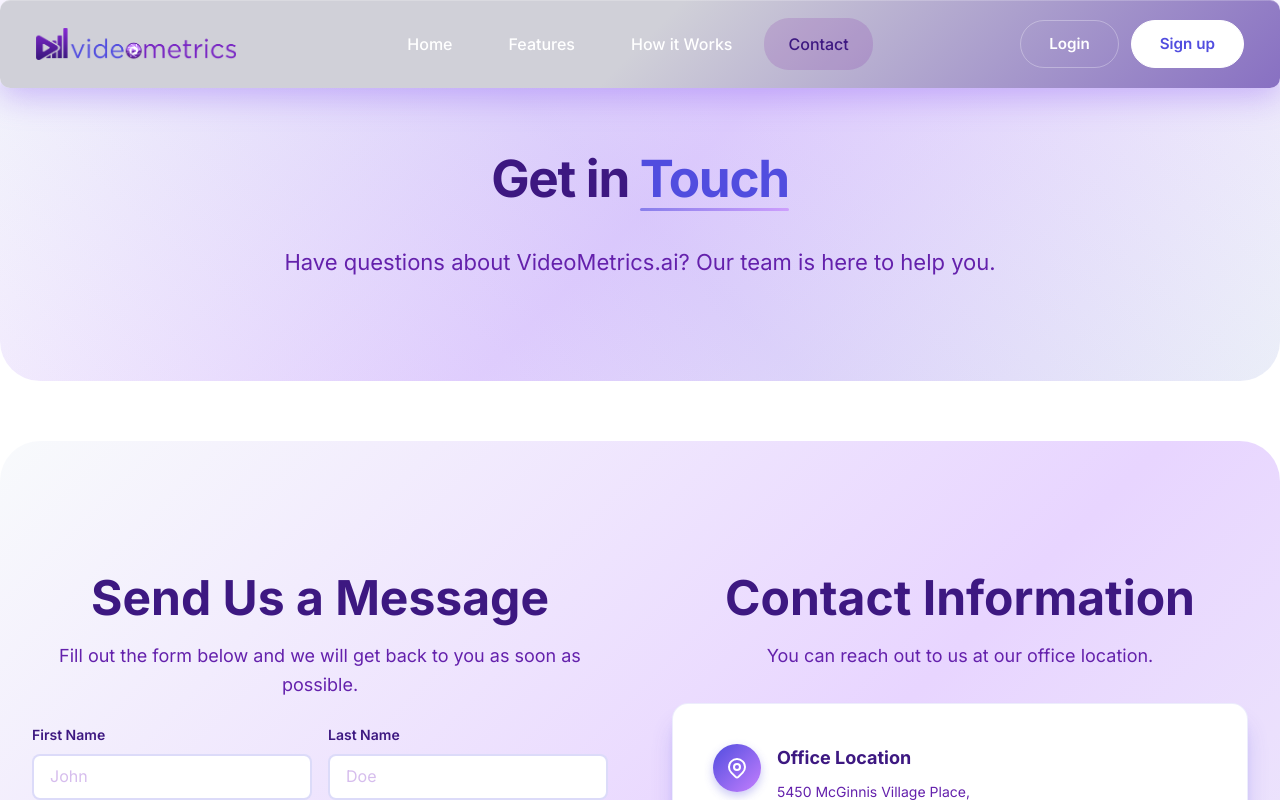
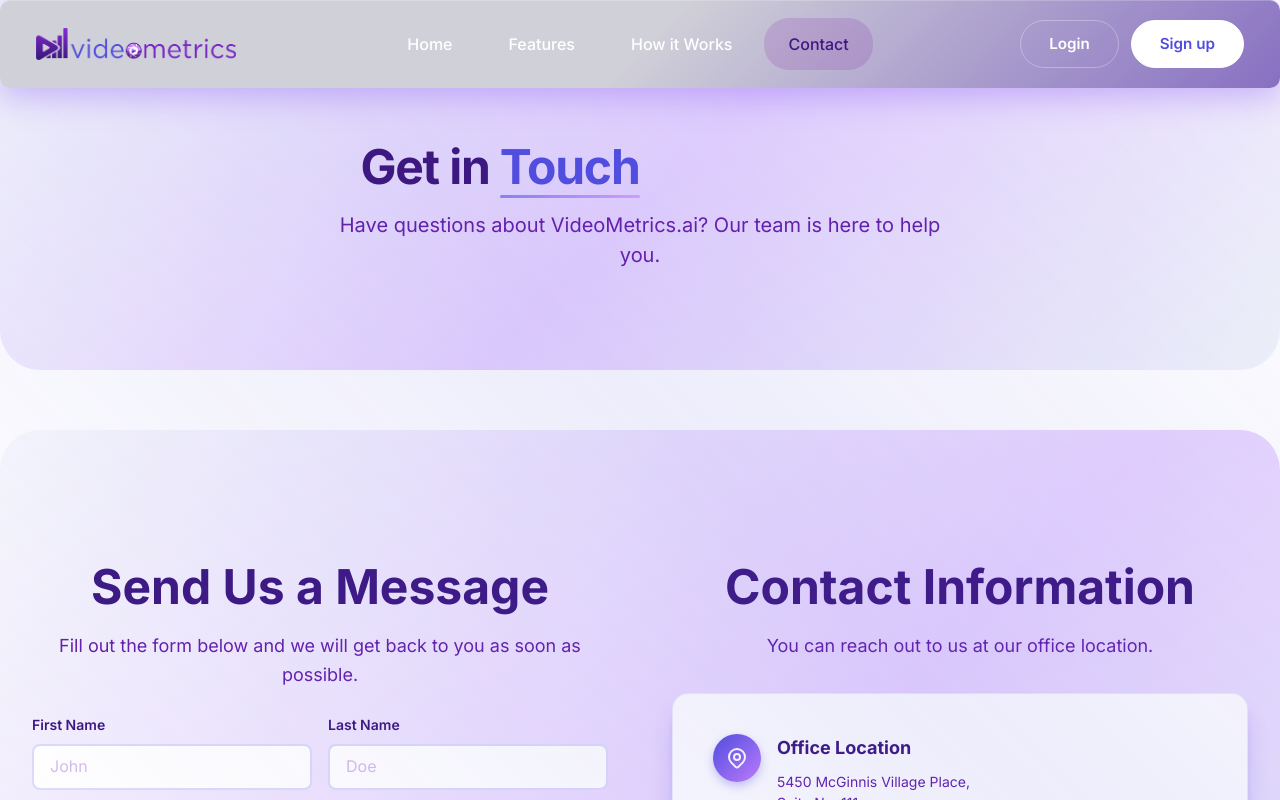
Before and after one commit to karthi0348/videometrics-ui, a Next.js app: page /contact in a window 1280 px wide. Shown: the top 800 px of the page. Built offline with nearby package versions, Linux system fonts and the light colour scheme.

Commit message:
contact responsive

```diff
--- a/src/app/contact/components/ContactHeroSection.tsx
+++ b/src/app/contact/components/ContactHeroSection.tsx
@@ -14,18 +14,18 @@ export default function ContactHero({
   className = "",
 }: ContactHeroProps) {
   return (
-    <section className={`hero-contact-wrapper ${className}`}>
-      <div className="hero-contact-container">
-        <h1 className="hero-contact-heading">
+    <section className={`contact-hero-section ${className}`}>
+      <div className="container">
+        <h1 className="contacttitle">
           {title.includes("Touch") ? (
             <>
-              Get in <span className="hero-highlight-text">Touch</span>
+              Get in <span className="highlight">Touch</span>
             </>
           ) : (
             title
           )}
         </h1>
-        <p className="hero-contact-description">{subtitle}</p>
+        <p className="subcontacttitle">{subtitle}</p>
       </div>
     </section>
   );
--- a/src/app/contact/styles/ContactHero.css
+++ b/src/app/contact/styles/ContactHero.css
@@ -1,88 +1,92 @@
-/* Contact Hero Section Styles */
-.hero-contact-wrapper {
+.contact-hero-section {
   text-align: center;
   background: linear-gradient(135deg, #f8fafc 0%, #e8d5ff 50%, #f1f5f9 100%);
   font-kerning: normal;
   font-variant-ligatures: none;
-  padding: clamp(60px, 8vw, 120px) clamp(20px, 5vw, 40px);
-  position: relative;
-  overflow: hidden;
+  padding: 100px ;
+
+
 }
 
-.hero-contact-wrapper::before {
+.contact-hero-section::before {
   content: '';
   position: absolute;
   top: 0;
   left: 0;
   right: 0;
   bottom: 0;
-  background: linear-gradient(45deg, transparent 0%, var(--purple-primary-10, rgba(139, 92, 246, 0.1)) 50%, transparent 100%);
+  background: linear-gradient(45deg, transparent 0%, var(--purple-primary-10) 50%, transparent 100%);
   pointer-events: none;
   z-index: 0;
 }
 
-.hero-contact-container {
-  max-width: 1200px;
+.container {
+  max-width: 100% !important;
   margin: 0 auto;
   position: relative;
-  z-index: 1;
-  width: 100%;
+  z-index: 0;
 }
 
-.hero-contact-heading {
-  font-size: clamp(2rem, 5vw, 4rem);
+.contacttitle {
+  font-size: 2.25rem;
   font-weight: 700;
-  margin-bottom: clamp(1rem, 3vw, 2rem);
-  color: var(--purple-dark, #4c1d95);
-  line-height: 1.2;
+  margin-bottom: 1.5rem;
+  color: var(--purple-dark);
+  line-height: 1.3;
   letter-spacing: -0.025em;
-  font-family: var(--font-primary, -apple-system, BlinkMacSystemFont, 'Segoe UI', sans-serif);
+  font-family: var(--font-primary);
   font-synthesis: none;
   font-kerning: normal;
   font-variant-ligatures: none;
   font-display: swap;
-  animation: hero-fade-up 0.8s ease-out 0.1s both;
+  opacity: 1;
+  visibility: visible;
+  transform: translateY(0);
+  will-change: auto;
+  padding-bottom: 40px 40px 100px;
 }
 
-.hero-highlight-text {
-  color: var(--purple-primary, #8b5cf6);
+.highlight {
+  color: var(--purple-primary);
   position: relative;
 }
 
-.hero-highlight-text::after {
+.highlight::after {
   content: '';
   position: absolute;
   bottom: -2px;
   left: 0;
   right: 0;
   height: 3px;
-  background: var(--gradient-purple-primary, linear-gradient(90deg, #8b5cf6, #a855f7));
+  background: var(--gradient-purple-primary);
   border-radius: 2px;
   opacity: 0.6;
   width: 0;
-  animation: hero-underline-expand 0.8s ease-out 0.5s forwards;
+  animation: underline-expand 0.8s ease-out 0.5s forwards;
 }
 
-.hero-contact-description {
-  color: var(--text-secondary, #64748b);
-  max-width: clamp(280px, 80%, 600px);
+.subcontacttitle {
+  color: var(--text-secondary);
+  max-width: 32rem;
   margin: 0 auto;
-  font-size: clamp(0.875rem, 2.5vw, 1.25rem);
-  line-height: 1.6;
+  font-size: 1rem;
+  line-height: 1.5;
   font-weight: 400;
-  font-family: var(--font-primary, -apple-system, BlinkMacSystemFont, 'Segoe UI', sans-serif);
+  font-family: var(--font-primary);
   font-synthesis: none;
   font-kerning: normal;
   font-variant-ligatures: none;
   font-display: swap;
-  animation: hero-fade-up 0.8s ease-out 0.2s both;
+  opacity: 1;
+  visibility: visible;
+  transform: translateY(0);
+  will-change: auto;
 }
 
-/* Animations */
-@keyframes hero-fade-up {
+@keyframes fadeInUp {
   0% {
-    opacity: 0;
-    transform: translateY(20px);
+    opacity: 0.7;
+    transform: translateY(15px);
   }
   100% {
     opacity: 1;
@@ -90,7 +94,7 @@
   }
 }
 
-@keyframes hero-underline-expand {
+@keyframes underline-expand {
   from {
     width: 0;
   }
@@ -99,195 +103,180 @@
   }
 }
 
-/* Mobile First Responsive Design */
+.contacttitle {
+  animation: fadeInUp 0.8s ease-out 0.1s both;
+}
 
-/* Extra Small Devices (phones, 320px and up) */
-@media (max-width: 575px) {
-  .hero-contact-wrapper {
-    padding: 80px 16px;
+.subcontacttitle {
+  animation: fadeInUp 0.8s ease-out 0.2s both;
+}
+
+@media (max-width: 480px) {
+
+
+  .contacttitle {
+    font-size: clamp(2rem, 6vw, 3rem);
+    color: var(--purple-dark);
+    line-height: 1.25;
+    max-width: 800px;
+    animation: fadeInUp 0.8s ease-out 0.1s both;
   }
 
-  .hero-contact-heading {
-    font-size: clamp(1.75rem, 8vw, 2.5rem);
-    margin-bottom: 1.25rem;
-    line-height: 1.3;
-  }
+  .subcontacttitle {
+    font-size: 0.9375rem;
 
-  .hero-contact-description {
-    font-size: 0.9rem;
-    max-width: 95%;
   }
 }
 
-/* Small Devices (landscape phones, 576px and up) */
-@media (min-width: 576px) and (max-width: 767px) {
-  .hero-contact-wrapper {
-    padding: 70px 20px;
+@media (min-width: 480px) and (max-width: 575px) {
+  .contacttitle {
+    font-size: 2rem;
+    color: var(--purple-dark);
+    line-height: 1.25;
+    max-width: 800px;
+    animation: fadeInUp 0.8s ease-out 0.1s both;
   }
 
-  .hero-contact-heading {
-    font-size: clamp(2rem, 7vw, 2.75rem);
-    margin-bottom: 1.5rem;
-  }
-
-  .hero-contact-description {
-    font-size: 1rem;
-    max-width: 90%;
+  .subcontacttitle {
+    font-size: 2 rem;
   }
 }
 
-/* Medium Devices (tablets, 768px and up) */
-@media (min-width: 768px) and (max-width: 991px) {
-  .hero-contact-wrapper {
-    padding: 80px 24px;
+@media (min-width: 576px) {
+  .contacttitle {
+    font-size: clamp(2rem, 6vw, 3rem);
+    color: var(--purple-dark);
+    line-height: 1;
+    max-width: 800px;
+    animation: fadeInUp 0.8s ease-out 0.1s both;
   }
 
-  .hero-contact-heading {
-    font-size: clamp(2.25rem, 6vw, 3.25rem);
-    margin-bottom: 1.75rem;
-  }
-
-  .hero-contact-description {
-    font-size: 1.125rem;
-    max-width: 85%;
+  .subcontacttitle {
+    font-size: 1rem;
   }
 }
 
-/* Large Devices (desktops, 992px and up) */
-@media (min-width: 992px) and (max-width: 1199px) {
-  .hero-contact-wrapper {
-    padding: 90px 32px;
+@media (min-width: 768px) {
+  .contacttitle {
+    font-size: clamp(2rem, 6vw, 3rem);
+    color: var(--purple-dark);
+    line-height: 0.8;
+    max-width: 800px;
+    animation: fadeInUp 0.8s ease-out 0.1s both;
   }
 
-  .hero-contact-heading {
-    font-size: clamp(2.5rem, 5vw, 3.5rem);
+  .subcontacttitle {
+    font-size: 1.125rem;
+    max-width: 36rem;
+  }
+}
+
+@media (min-width: 992px) {
+  .contacttitle {
+font-size: clamp(2rem, 6vw, 3rem);
+    color: var(--purple-dark);
+    line-height: 0.8;
+    max-width: 800px;
+    animation: fadeInUp 0.8s ease-out 0.1s both;
+  }
+
+  .subcontacttitle {
+    font-size: 1.25rem;
+    max-width: 40rem;
+  }
+}
+/*
+@media (min-width: 1200px) {
+  .contacttitle {
+    font-size: 3.75rem;
     margin-bottom: 2rem;
   }
 
-  .hero-contact-description {
-    font-size: 1.25rem;
-    max-width: 80%;
+  .subcontacttitle {
+    font-size: 1.375rem;
+    max-width: 44rem;
+  }
+} */
+
+@media (min-width: 1400px) {
+
+  .contacttitle {
+    font-size: 4rem;
+    margin-bottom: 2.5rem;
+  }
+
+  .subcontacttitle {
+    font-size: 1.5rem;
+    max-width: 48rem;
   }
 }
 
-/* Extra Large Devices (large desktops, 1200px and up) */
-@media (min-width: 1200px) and (max-width: 1399px) {
-  .hero-contact-wrapper {
-    padding: 100px 40px;
-  }
-
-  .hero-contact-heading {
-    font-size: clamp(2.75rem, 4vw, 3.75rem);
-    margin-bottom: 2.25rem;
-  }
-
-  .hero-contact-description {
-    font-size: 1.375rem;
-    max-width: 75%;
-  }
-}
-
-/* XXL Devices (larger desktops, 1400px and up) */
-@media (min-width: 1400px) {
-  .hero-contact-wrapper {
-    padding: 120px 40px;
-  }
-
-  .hero-contact-heading {
-    font-size: clamp(3rem, 3.5vw, 4rem);
-    margin-bottom: 2.5rem;
-  }
-
-  .hero-contact-description {
-    font-size: 1.5rem;
-    max-width: 70%;
-  }
-}
-
-/* Landscape Orientation Adjustments */
 @media (max-width: 767px) and (orientation: landscape) {
-  .hero-contact-wrapper {
-    padding: 40px 20px;
-  }
-
-  .hero-contact-heading {
-    font-size: clamp(1.5rem, 6vw, 2.25rem);
+  .contacttitle {
+    font-size: 2rem;
     margin-bottom: 1rem;
   }
 
-  .hero-contact-description {
-    font-size: 0.875rem;
+  .subcontacttitle {
+    font-size: 0.9375rem;
   }
 }
 
 @media (min-width: 768px) and (max-width: 1024px) and (orientation: landscape) {
-  .hero-contact-wrapper {
-    padding: 60px 32px;
-  }
-
-  .hero-contact-heading {
-    font-size: clamp(2rem, 5vw, 2.75rem);
-    margin-bottom: 1.5rem;
-  }
-
-  .hero-contact-description {
-    font-size: 1rem;
+  .subcontacttitle {
+    font-size: 1.125rem;
   }
 }
 
-/* High Contrast Support */
 @media (prefers-contrast: high) {
-  .hero-highlight-text {
-    color: var(--purple-accent, #7c3aed);
+  .highlight {
+    color: var(--purple-accent);
   }
 
-  .hero-highlight-text::after {
-    opacity: 1;
-    background: var(--purple-accent, #7c3aed);
+  .highlight::after {
+    opacity: 0.8;
   }
 }
 
-/* Reduced Motion Support */
 @media (prefers-reduced-motion: reduce) {
-  .hero-contact-heading,
-  .hero-contact-description {
+  .contacttitle,
+  .subcontacttitle {
     animation: none;
   }
 
-  .hero-highlight-text::after {
+  .highlight::after {
     animation: none;
     width: 100%;
   }
 }
 
-/* Print Styles */
+
+
 @media print {
-  .hero-contact-wrapper {
+  .contact-hero-section {
     background: none;
     padding: 2rem 1rem;
-    color: black;
   }
 
-  .hero-contact-wrapper::before {
+  .contact-hero-section::before {
     display: none;
   }
 
-  .hero-highlight-text {
-    color: black;
+  .highlight {
+    color: var(--purple-primary);
   }
 
-  .hero-highlight-text::after {
+  .highlight::after {
     display: none;
   }
 
-  .hero-contact-heading,
-  .hero-contact-description {
+  .contacttitle,
+  .subcontacttitle {
     animation: none;
   }
 }
 
-/* Focus Styles for Accessibility */
-.hero-contact-wrapper:focus-within {
-  outline: 2px solid var(--purple-accent, #7c3aed);
+.contact-item:focus-within {
+  outline: 2px solid var(--purple-accent);
   outline-offset: 2px;
 }
```
